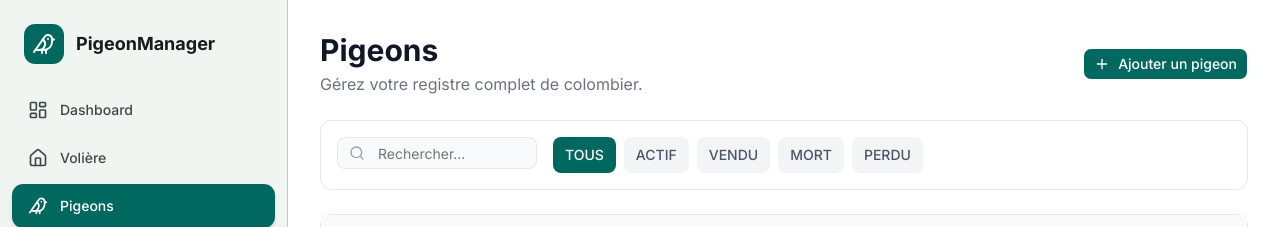
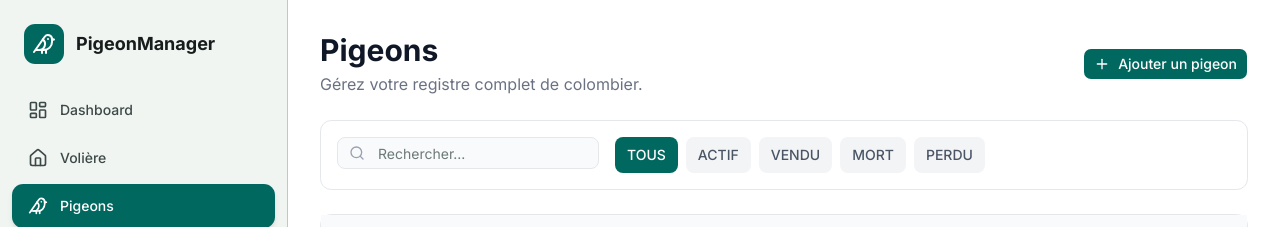
Before and after one commit to Azizka877/pigeon-manager-frontend, a Next.js app: page /pigeons in a window 1280 px wide. Shown: the top 227 px of the page. Built offline with nearby package versions, Linux system fonts and the light colour scheme; no server answers.

Commit message:
Feat: responsive page pigeon md:max-w-f

```diff
--- a/app/(dashboard)/pigeons/page.tsx
+++ b/app/(dashboard)/pigeons/page.tsx
@@ -86,7 +86,7 @@ export default function PigeonsPage() {
         placeholder="Rechercher..."
         value={recherche}
         onChange={(e) => setRecherche(e.target.value)}
-        className="pl-10 bg-gray-50 border-gray-200 w-full sm:max-w-[200px]"
+        className="pl-10 bg-gray-50 border-gray-200 w-full "
       />
     </div>
     <div className="flex gap-2 flex-wrap flex-1">
```
